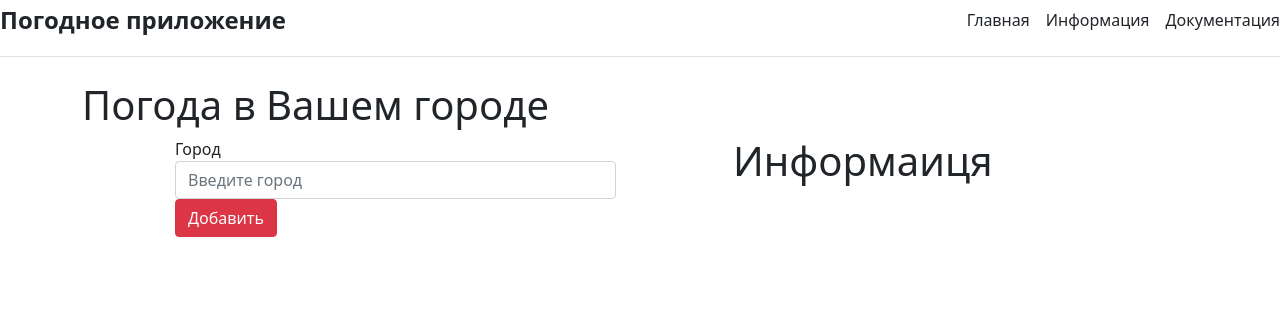
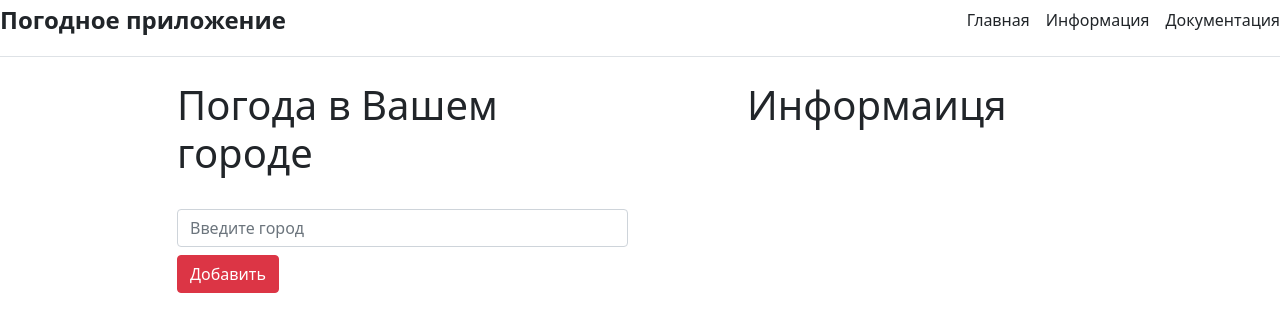
Before and after one commit to latemrockman/Django-Weather-App, a Django app: template WeatherApp/weather/templates/weather/index.html in a window 1280 px wide. Shown: the top 332 px of the page. Run offline with Django 4.2, Linux system fonts and the light colour scheme; the template is opened without the code that fills it: values that come from a table or form of the project are taken from there, others are empty.

Commit message:
отредактировал верстку, подключил поле ввода и кноку (но кнопка не срабатывает)

```diff
--- /dev/null
+++ b/WeatherApp/weather/forms.py
@@ -0,0 +1,15 @@
+from .models import City
+from django.forms import ModelForm, TextInput
+
+
+
+class CityForm(ModelForm):
+    class Meta:
+        model = City
+        fields = ['name']
+        widgets = {'name': TextInput(attrs={
+            'class': 'form-control',
+            'name': 'city',
+            'id': 'city',
+            'placeholder': 'Введите город'
+        })}
--- a/WeatherApp/weather/templates/weather/index.html
+++ b/WeatherApp/weather/templates/weather/index.html
@@ -19,40 +19,38 @@
       </nav>
     </div>
 
+
+
 <div class="container">
-        <h1>Погода в Вашем городе</h1>
-        <div class="row">
     <div class="row">
         <div class="col-5 offset-1">
-                    <form action="">
-                        <label for="city">Город</label>
-                        <input type="text" id="city" class="form-control" name="city" placeholder="Введите город">
-                        <input type="submit" name="send" value="Добавить" class="btn btn-danger">
-                    </form>
+            <h1>Погода в Вашем городе</h1>
+            <from action="" method="post">
+                {% csrf_token %}
+                <label for="city"></label>
+                {{form.name}}
+                <input type="submit" name="send" value="Добавить" class="mt-2 btn btn-danger">
+            </from>
+        </div>
 
-                </div>
         <div class="col-4 offset-1">
             <h1>Информаиця</h1>
-
+            <label for="city"></label>
 
             {% for info in all_info %}
-
-
             <div class="alert alert-info">
                 <div class="row">
                     <div class="col-9">
                         <b>Город:</b> {{info.city}} <br>
                         <b>Температура:</b> {{info.temp}} <sup>o</sup>
                     </div>
-                            <div class="col-2" offset-1>
+
+                    <div class="col-2" offset-2>
                         <img src="http://openweathermap.org/img/w/{{info.icon}}.png" alt="Фото погоды" class="img-thumbnail">
                     </div>
                 </div>
             </div>
-
             {% endfor %}
-
-
 
         </div>
     </div>
@@ -62,5 +60,12 @@
 
 
 
+
+
+
+
+
+
+
 </body>
 </html>
```
Also changed, not shown: WeatherApp/weather/views.py (+16 -7 lines), WeatherApp/db.sqlite3. Lines whose indentation alone changed are shown as unchanged.
